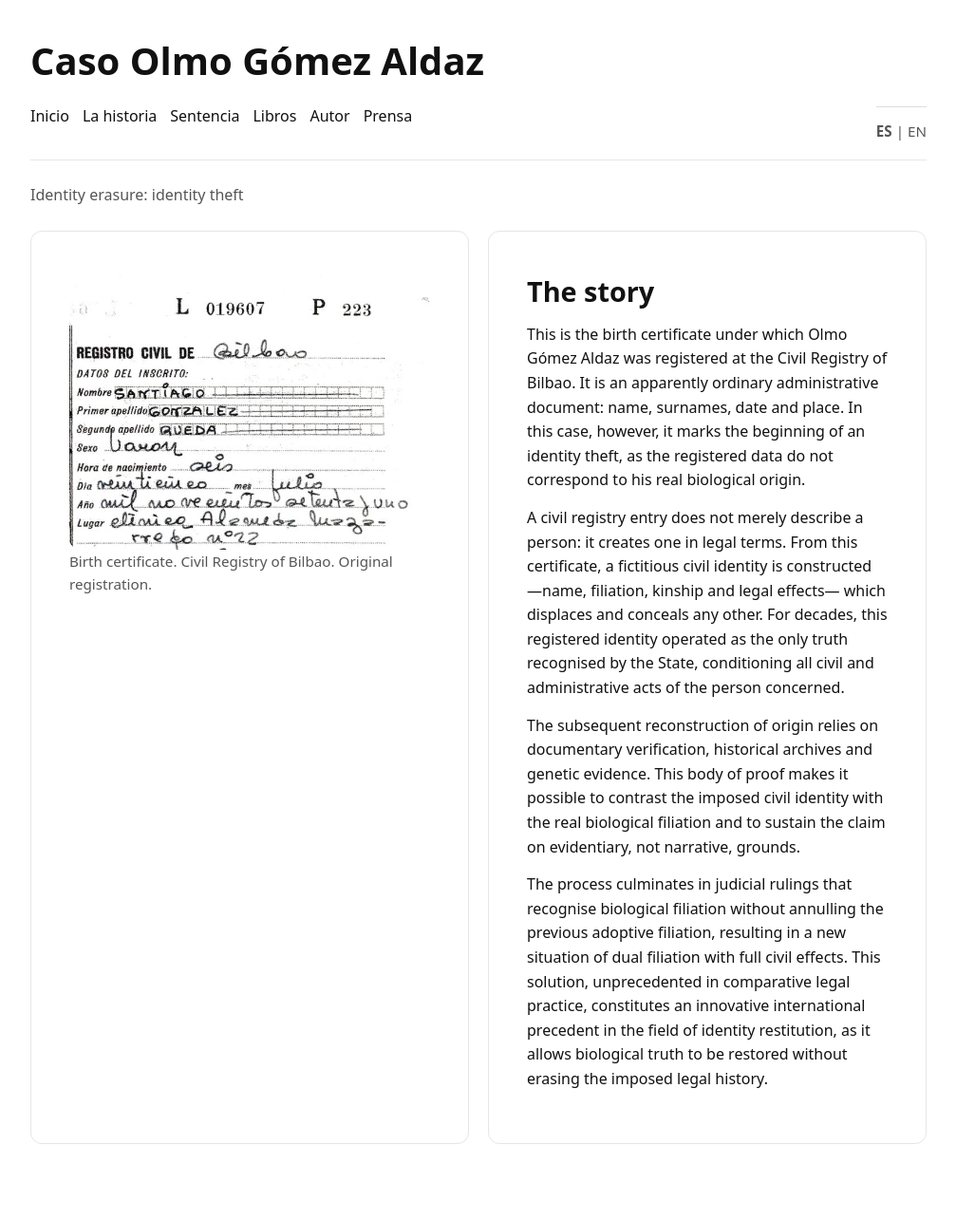
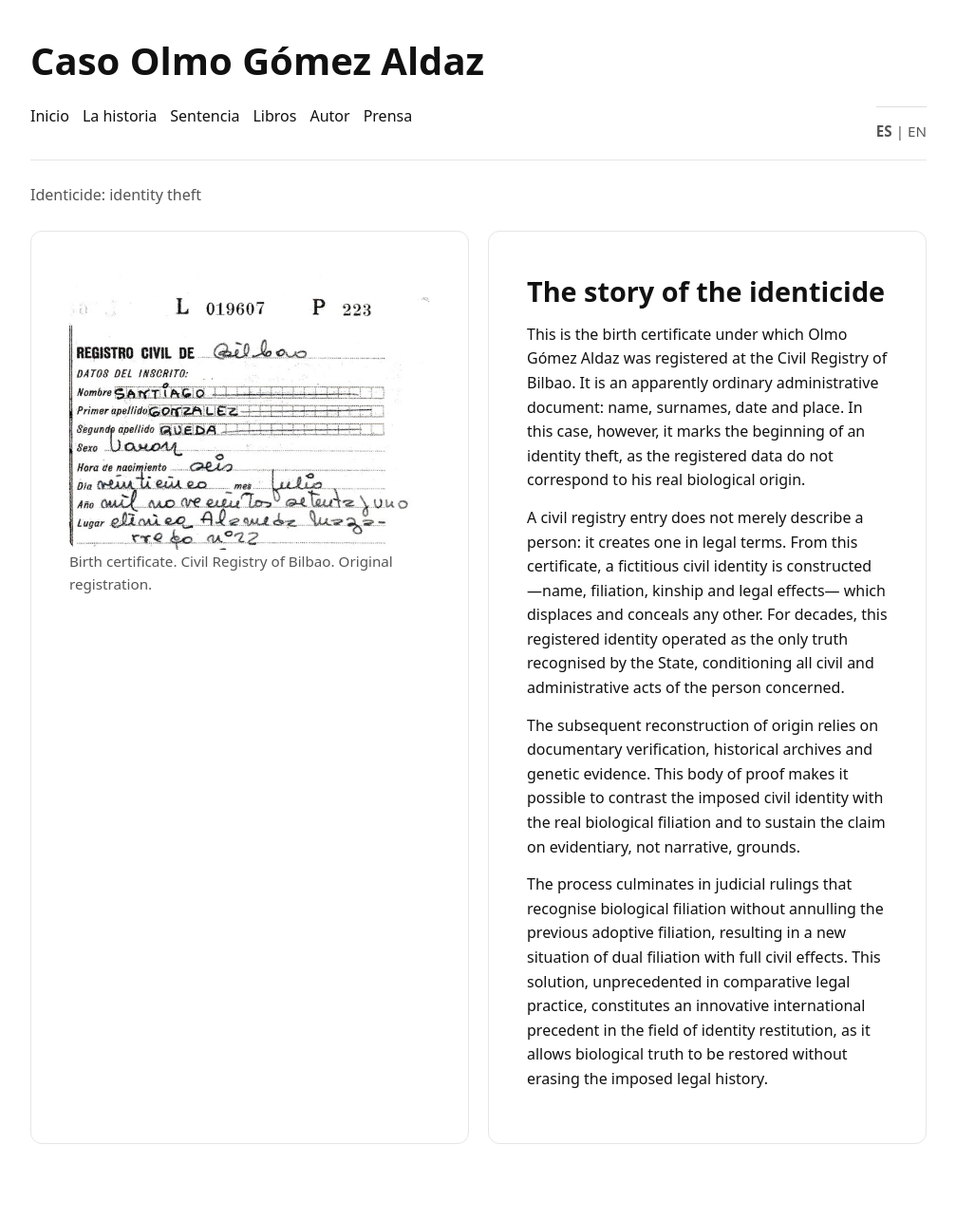
Before and after one commit to olmogaldaz/olmogaldaz.github.io, a Jekyll site: the page built from en/story/index.html, in a window 1280 px wide. Shown: the whole page at 95% size, without its empty margins (136-1143 px from the left). Built offline with Jekyll 4.4.1, drawn with Linux system fonts in a browser that asks for light colours.

Commit message:
Update index.html

```diff
--- a/en/story/index.html
+++ b/en/story/index.html
@@ -10,7 +10,7 @@ description: Documented account of identity theft, fraudulent adoption, and the
 
     <header id="site-header"></header>
     <h1 class="page-title subtle">
-      Identity erasure: identity theft
+      Identicide: identity theft
     </h1>
     <main>
 
@@ -28,7 +28,7 @@ description: Documented account of identity theft, fraudulent adoption, and the
 
         <!-- Text -->
         <div class="card hero">
-          <h2>The story</h2>
+          <h2>The story of the identicide</h2>
 
           <p>This is the birth certificate under which Olmo Gómez Aldaz was registered at the Civil Registry of Bilbao. It is an apparently ordinary administrative document: name, surnames, date and place. In this case, however, it marks the beginning of an identity theft, as the registered data do not correspond to his real biological origin.</p>
 
```
